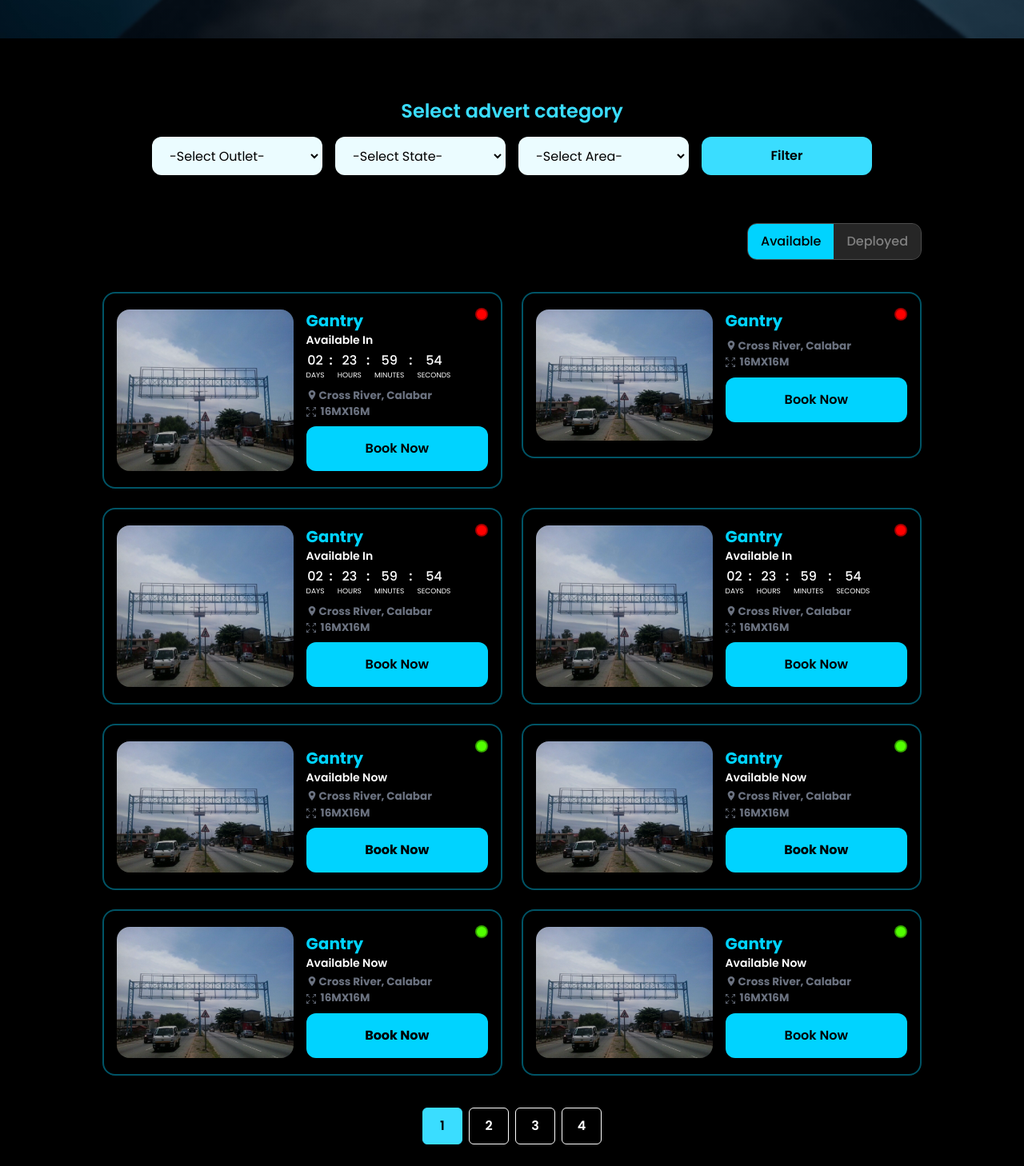
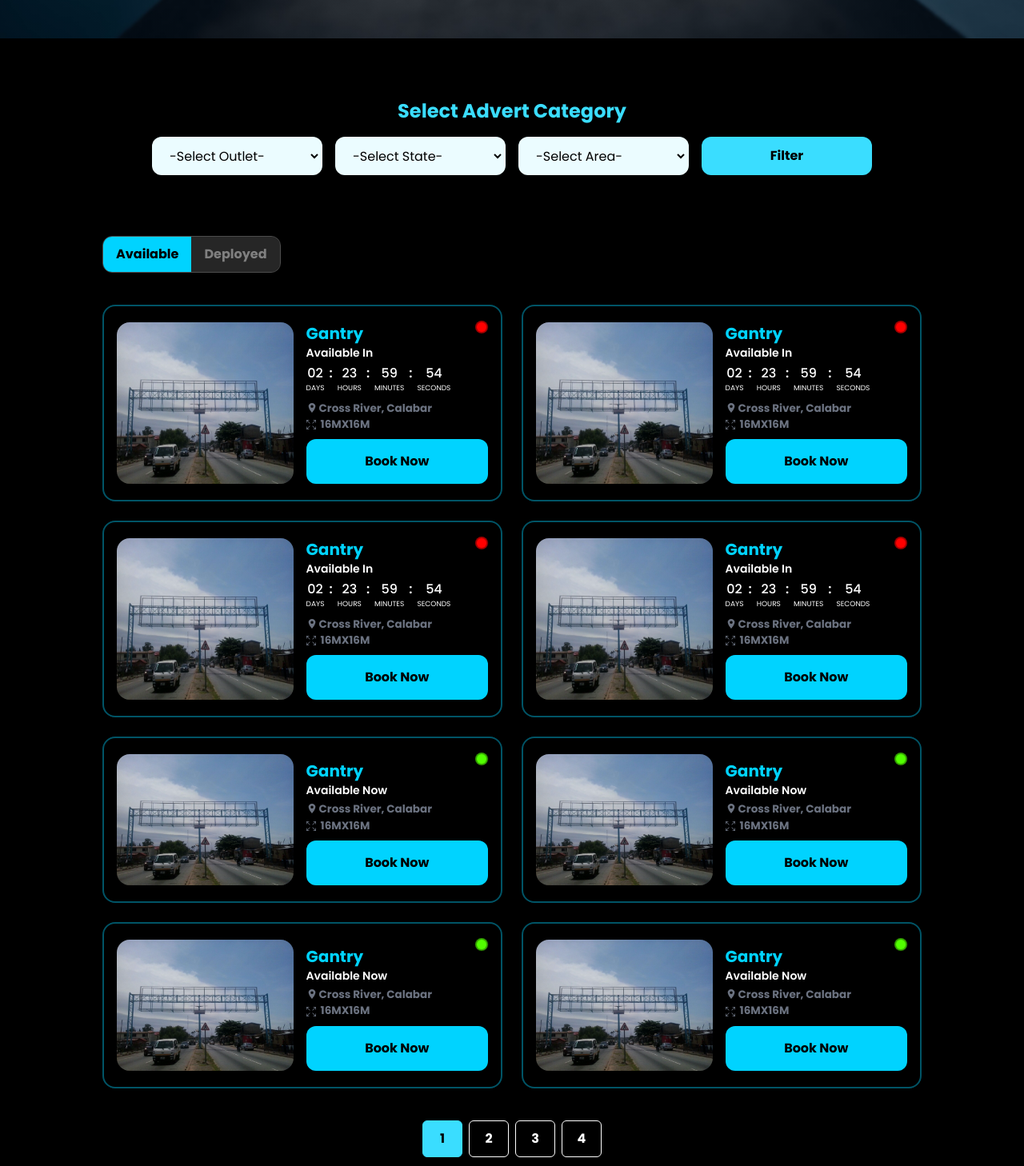
Before and after one commit to feyiamujo1/project-x, a React (Create React App) app: page /our-holdings in a window 1280 px wide. Shown: the part 752-2210 px from the top of the page at 80% size. Built offline with nearby package versions, Linux system fonts and the light colour scheme.

Commit message:
basic updates to holdings page

```diff
--- a/src/components/Holdings.js
+++ b/src/components/Holdings.js
@@ -88,7 +88,7 @@ const Holdings = () => {
                 <h2
                     data-aos="fade-up"
                     data-aos-duration="1000"
-                    className='font-semibold text-2xl text-center text-custom-blue'>Select advert category</h2>
+                    className='font-bold text-2xl text-center text-custom-blue'>Select Advert Category</h2>
                 <form
                     data-aos="fade-up"
                     data-aos-duration="1000"
@@ -124,7 +124,7 @@ const Holdings = () => {
                             )
                         }
                     </select>
-                    <button type='submit' className='bg-custom-blue font-semibold sm:col-start-2 md:col-auto rounded-xl text-base py-3 px-4 space-y-2 hover:bg-custom-brown'>
+                    <button type='submit' className='bg-custom-blue font-bold sm:col-start-2 md:col-auto rounded-xl text-base py-3 px-4 space-y-2 hover:bg-custom-brown'>
                         Filter
                     </button>
                 </form>
@@ -132,13 +132,13 @@ const Holdings = () => {
             <div
                 data-aos="fade-up"
                 data-aos-duration="1000"
-                className='flex flex-col gap-4 md:flex-row items-center '>
+                className='flex flex-col gap-4 items-center md:items-start'>
                 <h2
                     className='text-white text-center font-bold text-3xl mx-auto max-w-xl md:text-left md:ml-0 w-fit'>{displayedHolding}</h2>
                 <div
-                    className=' w-fit flex flex-row rounded-xl overflow-hidden border border-[#4d4d4d]'>
-                    <p onClick={() => {setShowAvailable(true)}} className={ showAvailable ? 'text-black py-2.5 px-4 bg-custom-blue-dark cursor-pointer font-medium rounded-l-md' : 'text-white p-2.5 cursor-pointer py-2.5 px-4 hover:text-white  font-medium opacity-50 hover:opacity-100 bg-[#4d4d4d] hover:bg-transparent'}>Available</p>
-                    <p onClick={() => {setShowAvailable(false)}} className={ showAvailable ?  'text-white p-2.5 cursor-pointer py-2.5 px-4  font-medium opacity-50 hover:opacity-100 rounded-r-md bg-[#4d4d4d] hover:bg-transparent' : 'text-black py-2.5 px-4 bg-custom-blue-dark cursor-pointer font-medium'}>Deployed</p>
+                    className=' w-fit flex flex-row rounded-xl overflow-hidden border border-[#4d4d4d] font-bold'>
+                    <p onClick={() => {setShowAvailable(true)}} className={ showAvailable ? 'text-black py-2.5 px-4 bg-custom-blue-dark cursor-pointer font-bold rounded-l-md' : 'text-white p-2.5 cursor-pointer py-2.5 px-4 hover:text-white  font-bold opacity-50 hover:opacity-100 bg-[#4d4d4d] hover:bg-transparent'}>Available</p>
+                    <p onClick={() => {setShowAvailable(false)}} className={ showAvailable ?  'text-white p-2.5 cursor-pointer py-2.5 px-4  font-bold opacity-50 hover:opacity-100 rounded-r-md bg-[#4d4d4d] hover:bg-transparent' : 'text-black py-2.5 px-4 bg-custom-blue-dark cursor-pointer font-bold'}>Deployed</p>
                 </div>
             </div>
             <div className='grid grid-cols-1 md:grid-cols-2 gap-3.5 lg:gap-4 xl:gap-6 min-h-[500px]'>
@@ -163,32 +163,7 @@ const Holdings = () => {
                             <p className='text-custom-brown flex flex-row w-fit items-center gap-1.5 text-[13.5px] mx-auto md:mx-0'><SlSizeFullscreen className='text-[12px]' /><span className='font-bold'>16MX16M</span></p>
                         </div>
                         <Link to='/our-holdings/1'>
-                            <p className="py-4 w-full bg-custom-blue-dark rounded-xl text-center text-black font-semibold cursor-pointer hover:bg-custom-brown">Book Now</p>
-                        </ Link>
-                    </div>
-                </div>
-                <div
-                    data-aos="fade-up"
-                    data-aos-duration="1000"
-                    className='flex flex-col text-center md:text-left md:flex-row py-5 px-4 gap-4 h-fit rounded-2xl border-[#005466] border-2 relative'>
-                    <div className='flex absolute z-50 right-7 top-[30px] md:right-3 md:top-3.5 bg-black p-1.5 rounded-full'>
-                        <div className="w-3 h-3 bg-notification-red rounded-full animate-ping absolute"> </div>
-                        <div className="w-3 h-3 bg-notification-red rounded-full relative"></div>
-                    </div>
-                    <div className='w-full md:w-[450px] relative'>
-                        <img className='w-full md:w-[450px] h-full rounded-2xl' src={GantryImage} alt=""/>
-                    </div>
-                    <div className='flex flex-col gap-2 w-full'>
-                        <div>
-                            <h2 className='font-bold text-xl text-custom-blue-dark'>Gantry</h2>
-
-                        </div>
-                        <div>
-                            <div className='text-custom-brown flex flex-row w-fit items-center gap-1.5 text-[13.5px] mx-auto md:mx-0'><IoLocationSharp className='text-[14px] mb-0.5' /><span className='font-bold -ml-1'>Cross River, Calabar</span></div>
-                            <p className='text-custom-brown flex flex-row w-fit items-center gap-1.5 text-[13.5px] mx-auto md:mx-0'><SlSizeFullscreen className='text-[12px]' /><span className='font-bold'>16MX16M</span></p>
-                        </div>
-                        <Link to='/our-holdings/1'>
-                            <p className="py-4 w-full bg-custom-blue-dark rounded-xl text-center text-black font-semibold cursor-pointer hover:bg-custom-brown">Book Now</p>
+                            <p className="py-4 w-full bg-custom-blue-dark rounded-xl text-center text-black font-bold cursor-pointer hover:bg-custom-brown">Book Now</p>
                         </ Link>
                     </div>
                 </div>
@@ -213,7 +188,7 @@ const Holdings = () => {
                             <p className='text-custom-brown flex flex-row w-fit items-center gap-1.5 text-[13.5px] mx-auto md:mx-0'><SlSizeFullscreen className='text-[12px]' /><span className='font-bold'>16MX16M</span></p>
                         </div>
                         <Link to='/our-holdings/1'>
-                            <p className="py-4 w-full bg-custom-blue-dark rounded-xl text-center text-black font-semibold cursor-pointer hover:bg-custom-brown">Book Now</p>
+                            <p className="py-4 w-full bg-custom-blue-dark rounded-xl text-center text-black font-bold cursor-pointer hover:bg-custom-brown">Book Now</p>
                         </ Link>
                     </div>
                 </div>
@@ -238,7 +213,32 @@ const Holdings = () => {
                             <p className='text-custom-brown flex flex-row w-fit items-center gap-1.5 text-[13.5px] mx-auto md:mx-0'><SlSizeFullscreen className='text-[12px]' /><span className='font-bold'>16MX16M</span></p>
                         </div>
                         <Link to='/our-holdings/1'>
-                            <p className="py-4 w-full bg-custom-blue-dark rounded-xl text-center text-black font-semibold cursor-pointer hover:bg-custom-brown">Book Now</p>
+                            <p className="py-4 w-full bg-custom-blue-dark rounded-xl text-center text-black font-bold cursor-pointer hover:bg-custom-brown">Book Now</p>
+                        </ Link>
+                    </div>
+                </div>
+                <div
+                    data-aos="fade-up"
+                    data-aos-duration="1000"
+                    className='flex flex-col text-center md:text-left md:flex-row py-5 px-4 gap-4 h-fit rounded-2xl border-[#005466] border-2 relative'>
+                    <div className='flex absolute z-50 right-7 top-[30px] md:right-3 md:top-3.5 bg-black p-1.5 rounded-full'>
+                        <div className="w-3 h-3 bg-notification-red rounded-full animate-ping absolute"> </div>
+                        <div className="w-3 h-3 bg-notification-red rounded-full relative"></div>
+                    </div>
+                    <div className='w-full md:w-[450px] relative'>
+                        <img className='w-full md:w-[450px] h-full rounded-2xl' src={GantryImage} alt=""/>
+                    </div>
+                    <div className='flex flex-col gap-2 w-full'>
+                        <div>
+                            <h2 className='font-bold text-xl text-custom-blue-dark'>Gantry</h2>
+                            <CountDownTimer targetDate={dateTimeAfterThreeDays} />
+                        </div>
+                        <div>
+                            <div className='text-custom-brown flex flex-row w-fit items-center gap-1.5 text-[13.5px] mx-auto md:mx-0'><IoLocationSharp className='text-[14px] mb-0.5' /><span className='font-bold -ml-1'>Cross River, Calabar</span></div>
+                            <p className='text-custom-brown flex flex-row w-fit items-center gap-1.5 text-[13.5px] mx-auto md:mx-0'><SlSizeFullscreen className='text-[12px]' /><span className='font-bold'>16MX16M</span></p>
+                        </div>
+                        <Link to='/our-holdings/1'>
+                            <p className="py-4 w-full bg-custom-blue-dark rounded-xl text-center text-black font-bold cursor-pointer hover:bg-custom-brown">Book Now</p>
                         </ Link>
                     </div>
                 </div>
@@ -338,7 +338,7 @@ const Holdings = () => {
                             <p className='text-custom-brown flex flex-row w-fit items-center gap-1.5 text-[13.5px]'><SlSizeFullscreen className='text-[12px]' /><span className='font-bold'>16MX16M</span></p>
                         </div>
                         <Link to='/our-holdings/1'>
-                            <p className="py-4 w-full bg-custom-blue-dark rounded-xl text-center text-black font-semibold cursor-pointer hover:bg-custom-brown">Book Now</p>
+                            <p className="py-4 w-full bg-custom-blue-dark rounded-xl text-center text-black font-bold cursor-pointer hover:bg-custom-brown">Book Now</p>
                         </ Link>
                     </div>
                 </div>
@@ -368,7 +368,7 @@ const Holdings = () => {
                             </p>
                         </div>
                         <Link to='/our-holdings/1'>
-                            <p className="py-4 max-w-[300px] mx-auto mt-4 bg-custom-blue-dark rounded-xl text-center text-white font-semibold cursor-pointer hover:bg-custom-brown">View Details</p>
+                            <p className="py-4 max-w-[300px] mx-auto mt-4 bg-custom-blue-dark rounded-xl text-center text-white font-bold cursor-pointer hover:bg-custom-brown">View Details</p>
                         </Link>
                     </div>
                 </div> */}
@@ -397,7 +397,7 @@ const Holdings = () => {
                             </p>
                         </div>
                         <Link to='/our-holdings/1'>
-                            <p className="py-4 max-w-[300px] mx-auto mt-4 bg-custom-blue-dark rounded-xl text-center text-white font-semibold cursor-pointer hover:bg-custom-brown">Book Now</p>
+                            <p className="py-4 max-w-[300px] mx-auto mt-4 bg-custom-blue-dark rounded-xl text-center text-white font-bold cursor-pointer hover:bg-custom-brown">Book Now</p>
                         </Link>
                     </div>
                 </div> */}
@@ -408,10 +408,10 @@ const Holdings = () => {
                 // data-aos-duration="1000"
                 // data-aos-delay={ window.innerWidth < 768? "0": "1000"}
                 className='flex flex-row gap-2 justify-center'>
-                <p className='text-black border border-custom-blue bg-custom-blue cursor-pointer w-[50px] h-[46px] rounded-md flex justify-center items-center font-semibold hover:bg-custom-brown hover:border-custom-ash'>1</p>
-                <p className='text-white border border-white active:bg-custom-blue active:text-black active:border-custom-blue md:hover:bg-custom-blue cursor-pointer font-semibold md:hover:text-black hover:border-custom-blue w-[50px] h-[46px] rounded-md flex justify-center items-center'>2</p>
-                <p className='text-white border border-white active:bg-custom-blue active:text-black active:border-custom-blue md:hover:bg-custom-blue cursor-pointer font-semibold md:hover:text-black hover:border-custom-blue w-[50px] h-[46px] rounded-md flex justify-center items-center'>3</p>
-                <p className='text-white border border-white active:bg-custom-blue active:text-black active:border-custom-blue md:hover:bg-custom-blue cursor-pointer font-semibold md:hover:text-black hover:border-custom-blue w-[50px] h-[46px] rounded-md flex justify-center items-center'>4</p>
+                <p className='text-black border border-custom-blue bg-custom-blue cursor-pointer w-[50px] h-[46px] rounded-md flex justify-center items-center font-bold hover:bg-custom-brown hover:border-custom-ash'>1</p>
+                <p className='text-white border border-white active:bg-custom-blue active:text-black active:border-custom-blue md:hover:bg-custom-blue cursor-pointer font-bold md:hover:text-black hover:border-custom-blue w-[50px] h-[46px] rounded-md flex justify-center items-center'>2</p>
+                <p className='text-white border border-white active:bg-custom-blue active:text-black active:border-custom-blue md:hover:bg-custom-blue cursor-pointer font-bold md:hover:text-black hover:border-custom-blue w-[50px] h-[46px] rounded-md flex justify-center items-center'>3</p>
+                <p className='text-white border border-white active:bg-custom-blue active:text-black active:border-custom-blue md:hover:bg-custom-blue cursor-pointer font-bold md:hover:text-black hover:border-custom-blue w-[50px] h-[46px] rounded-md flex justify-center items-center'>4</p>
             </div>
 
         </div>
--- a/src/components/HoldingsContent.js
+++ b/src/components/HoldingsContent.js
@@ -9,7 +9,7 @@ import { IoLocationSharp } from "react-icons/io5"
 import { SlSizeFullscreen } from "react-icons/sl"
 import CountDownTimer from './UI/CountDownTimer'
 import { IoIosArrowBack, IoIosArrowForward } from "react-icons/io"
-// import { useState } from 'react'
+import { useState } from 'react'
 
 const HoldingsContent = () => {
     document.title = 'Holding Detail';
@@ -36,7 +36,18 @@ const HoldingsContent = () => {
 
     const dateTimeAfterThreeDays = NOW_IN_MS + THREE_DAYS_IN_MS;
 
-    // const [currentSlide, setCurrentSlide] = useState();
+    const [currentSlide, setCurrentSlide] = useState(0);
+
+    const showNextImage = () =>{
+        if (currentSlide < 4){
+            setCurrentSlide(prevState => prevState+1)
+        }
+    }
+    const showPreviousImage = () =>{
+        if (currentSlide > 0){
+            setCurrentSlide(prevState => prevState-1)
+        }
+    }
   return (
     <div className='bg-black scroll-smooth'>
         <Navbar />
@@ -70,9 +81,7 @@ const HoldingsContent = () => {
         <div className='h-fit md:pt-0 md:h-screen md:w-11/12 lg:w-[80%] box-border mx-auto flex flex-col-reverse md:flex-row gap-4 md:gap-6 xl:gap-8 justify-center items-center'>
                 <div className='hidden md:flex flex-row md:flex-col gap-6 w-fit mx-auto items-center md:justify-between md:w-[85px] md:h-[85%] xl:w-[100px]'>
                     <div className='w-16 h-16 sm:w-20 sm:h-20 xl:w-24 xl:h-24 border-[3px] cursor-pointer border-[#005466] rounded-2xl overflow-hidden group relative'>
-                        <div className='absolute w-full h-full bg-custom-dark-image z-50'>
-
-                        </div>
+                        <div className='absolute w-full h-full bg-custom-dark-image z-50'></div>
                         <img src={GantryImage} alt='' className="w-full h-full" />
                     </div>
                     <div className='w-16 h-16 sm:w-20 sm:h-20 xl:w-24 xl:h-24 border-[3px] border-transparent hover:border-[#005466] cursor-pointer rounded-2xl overflow-hidden group relative'>
@@ -90,9 +99,9 @@ const HoldingsContent = () => {
                 </div>
                 <div className='w-full md:h-[85%] box-border relative'>
                     <img src={GantryImage} alt='' className="w-full min-h-[350px] md:h-full md:rounded-2xl" />
-                    <div className='text-white absolute w-full h-fit z-50  flex flex-row justify-between top-0 bottom-0 my-auto'>
-                        <IoIosArrowBack className='cursor-pointer text-[40px] bg-custom-dark hover:text-custom-ash' />
-                        <IoIosArrowForward className='cursor-pointer text-[40px] bg-custom-dark hover:text-custom-ash' />
+                    <div className='text-white  absolute w-full h-fit z-50  flex flex-row justify-between top-0 bottom-0 my-auto'>
+                        <IoIosArrowBack className='cursor-pointer text-[40px] hover:text-custom-dark-image' onClick={showPreviousImage} />
+                        <IoIosArrowForward className='cursor-pointer text-[40px] hover:text-custom-dark-image' onClick={showNextImage}/>
                     </div>
                 </div>
             </div>
@@ -178,7 +187,7 @@ const HoldingsContent = () => {
                             <p className='text-custom-brown flex flex-row w-fit items-center gap-1.5 text-[13.5px] mx-auto md:mx-0'><SlSizeFullscreen className='text-[12px]' /><span className='font-bold'>16MX16M</span></p>
                         </div>
                         <Link to='/our-holdings/1'>
-                            <p className="py-4 w-full bg-custom-blue-dark rounded-xl text-center text-black font-semibold cursor-pointer hover:bg-custom-brown">Book Now</p>
+                            <p className="py-4 w-full bg-custom-blue-dark rounded-xl text-center text-black font-bold cursor-pointer hover:bg-custom-brown">Book Now</p>
                         </ Link>
                     </div>
                 </div>
@@ -203,7 +212,7 @@ const HoldingsContent = () => {
                             <p className='text-custom-brown flex flex-row w-fit items-center gap-1.5 text-[13.5px] mx-auto md:mx-0'><SlSizeFullscreen className='text-[12px]' /><span className='font-bold'>16MX16M</span></p>
                         </div>
                         <Link to='/our-holdings/1'>
-                            <p className="py-4 w-full bg-custom-blue-dark rounded-xl text-center text-black font-semibold cursor-pointer hover:bg-custom-brown">Book Now</p>
+                            <p className="py-4 w-full bg-custom-blue-dark rounded-xl text-center text-black font-bold cursor-pointer hover:bg-custom-brown">Book Now</p>
                         </ Link>
                     </div>
                 </div>
--- a/src/components/UI/CampaignHoldings.js
+++ b/src/components/UI/CampaignHoldings.js
@@ -70,7 +70,7 @@ const CampaignHoldings = () => {
               </div>
               <div>
                 <Link to="/our-holdings" className="w-fit">
-                  <p className={campaign.vacant > 0 ? "py-4 w-full bg-custom-blue-dark rounded-md text-center text-black font-semibold cursor-pointer hover:bg-custom-brown": "py-4 w-full bg-custom-brown text-black font-semibold cursor-pointer hover:bg-custom-brown rounded-md text-center opacity-25"}>Book Now</p>
+                  <p className={campaign.vacant > 0 ? "py-4 w-full bg-custom-blue-dark rounded-md text-center text-black font-bold cursor-pointer hover:bg-custom-brown": "py-4 w-full bg-custom-brown text-black font-bold cursor-pointer hover:bg-custom-brown rounded-md text-center opacity-25"}>Book Now</p>
                 </Link>
               </div>
             </div>
@@ -85,8 +85,8 @@ const CampaignHoldings = () => {
           <div className="">
               <img className="mx-auto" src={WhiteLogo} alt="" />
           </div>
-          <p className="text-white font-semibold text-center text-xl group-active:text-black md:group-hover:text-black">Iconic Concept</p>
-          <p className="text-white font-semibold text-center text-base group-active:text-black md:group-hover:text-black">On Request</p>
+          <p className="text-white font-bold text-center text-xl group-active:text-black md:group-hover:text-black">Iconic Concept</p>
+          <p className="text-white font-bold text-center text-base group-active:text-black md:group-hover:text-black">On Request</p>
         </div>
       </div>
 
--- a/src/components/UI/Navbar.js
+++ b/src/components/UI/Navbar.js
@@ -160,7 +160,7 @@ const Navbar = () => {
                 </li>
             </ul>
             <div>
-                <Link className='hidden md:block' to="/contact-us"><p className='hidden md:block px-5 py-4 rounded-xl bg-custom-blue cursor-pointer text-sm hover:text-white hover:bg-custom-brown text-black font-semibold '>Contact Us</p></Link>
+                <Link className='hidden md:block' to="/contact-us"><p className='hidden md:block px-5 py-4 rounded-xl bg-custom-blue cursor-pointer text-sm hover:text-white hover:bg-custom-brown text-black font-bold '>Contact Us</p></Link>
                 <IoIcon.IoMenu id='menubtn' onClick={showSideBar} className='cursor-pointer text-white text-4xl md:hidden active:text-custom-blue'/>
             </div>
         </div>
```
Also changed, not shown: src/components/Blog.js (+4 -4 lines), src/components/Home.js (+8 -8 lines).
